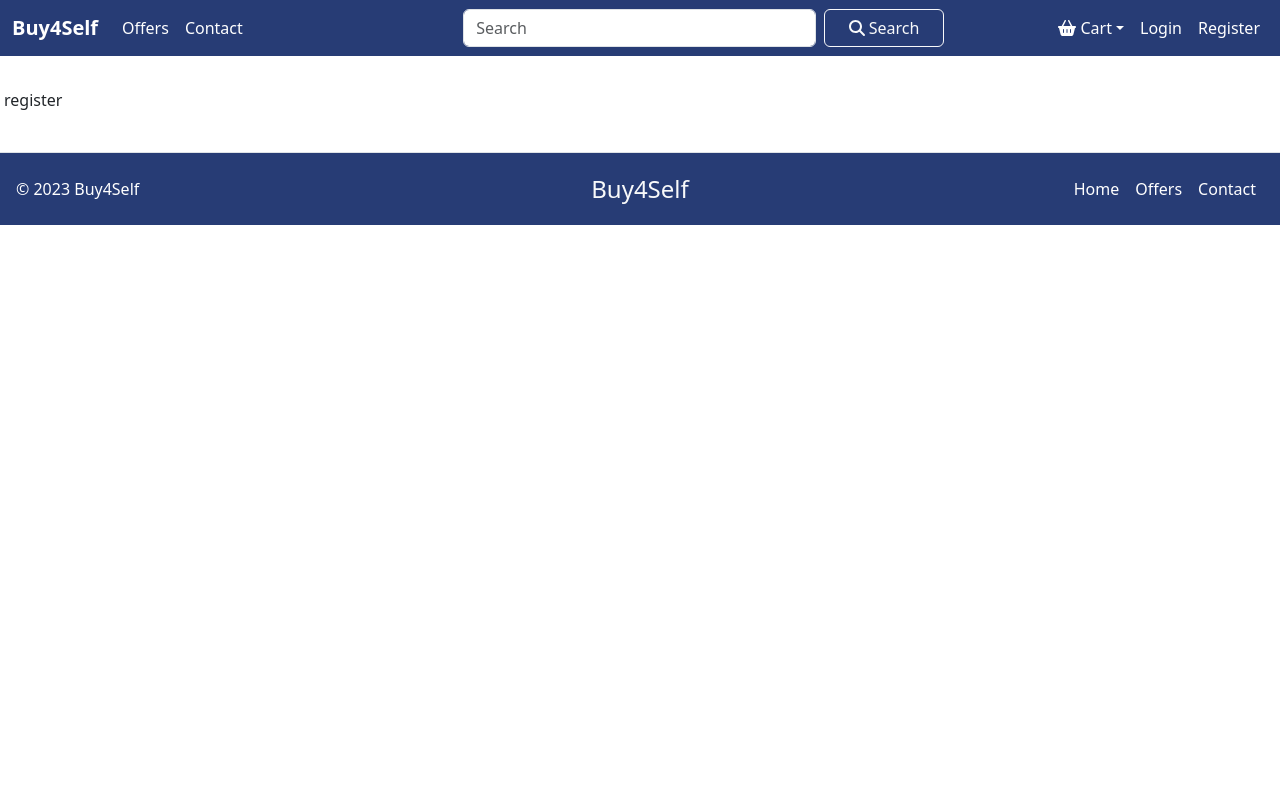
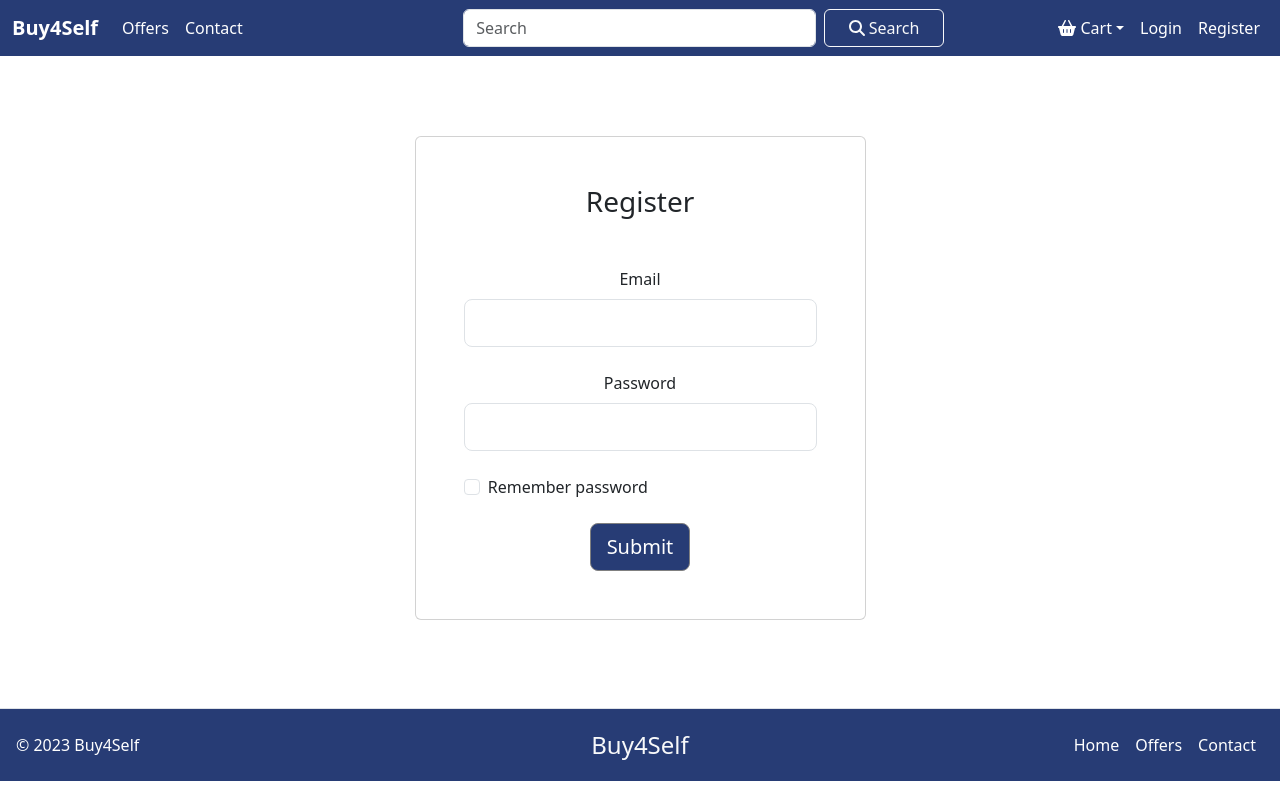
Before and after one commit to dezeve/Buy4Self, a React (Create React App) app in the folder buy4self/: page /register in a window 1280 px wide. Built offline with nearby package versions, Linux system fonts and the light colour scheme.

Commit message:
Add register

```diff
--- a/buy4self/public/index.html
+++ b/buy4self/public/index.html
@@ -24,7 +24,7 @@
       work correctly both with client-side routing and a non-root public URL.
       Learn how to configure a non-root public URL by running `npm run build`.
     -->
-    <title>React App</title>
+    <title>Buy4Self</title>
   </head>
   <body>
     <noscript>You need to enable JavaScript to run this app.</noscript>
--- a/buy4self/src/pages/Register.js
+++ b/buy4self/src/pages/Register.js
@@ -2,7 +2,41 @@ import React from 'react';
 import Layout from '../layout/Layout';
 
 const Register = () => {
-    return <Layout>register</Layout>;
+    return <Layout>
+        <section class="vh-80">
+            <div class="container py-5 h-100">
+                <div class="row d-flex justify-content-center align-items-center h-100">
+                <div class="col-12 col-md-8 col-lg-6 col-xl-5">
+                    <div class="card shadow-2-strong">
+                    <div class="card-body p-5 text-center">
+
+                        <h3 class="mb-5">Register</h3>
+
+                        <label class="form-label">Email</label>
+                        <div class="form-outline mb-4">
+                        <input type="email" class="form-control form-control-lg" />
+
+                        </div>
+
+                        <label class="form-label">Password</label>
+                        <div class="form-outline mb-4">
+                        <input type="password" class="form-control form-control-lg" />
+                        </div>
+
+                        <div class="form-check d-flex justify-content-start mb-4">
+                        <input class="form-check-input" type="checkbox" />
+                        <label class="form-check-label">&nbsp; Remember password </label>
+                        </div>
+
+                        <button class="btn btn-primary btn-lg btn-block" type="submit">Submit</button>
+
+                    </div>
+                    </div>
+                </div>
+                </div>
+            </div>
+            </section>
+    </Layout>;
 };
 
 export default Register;
```
